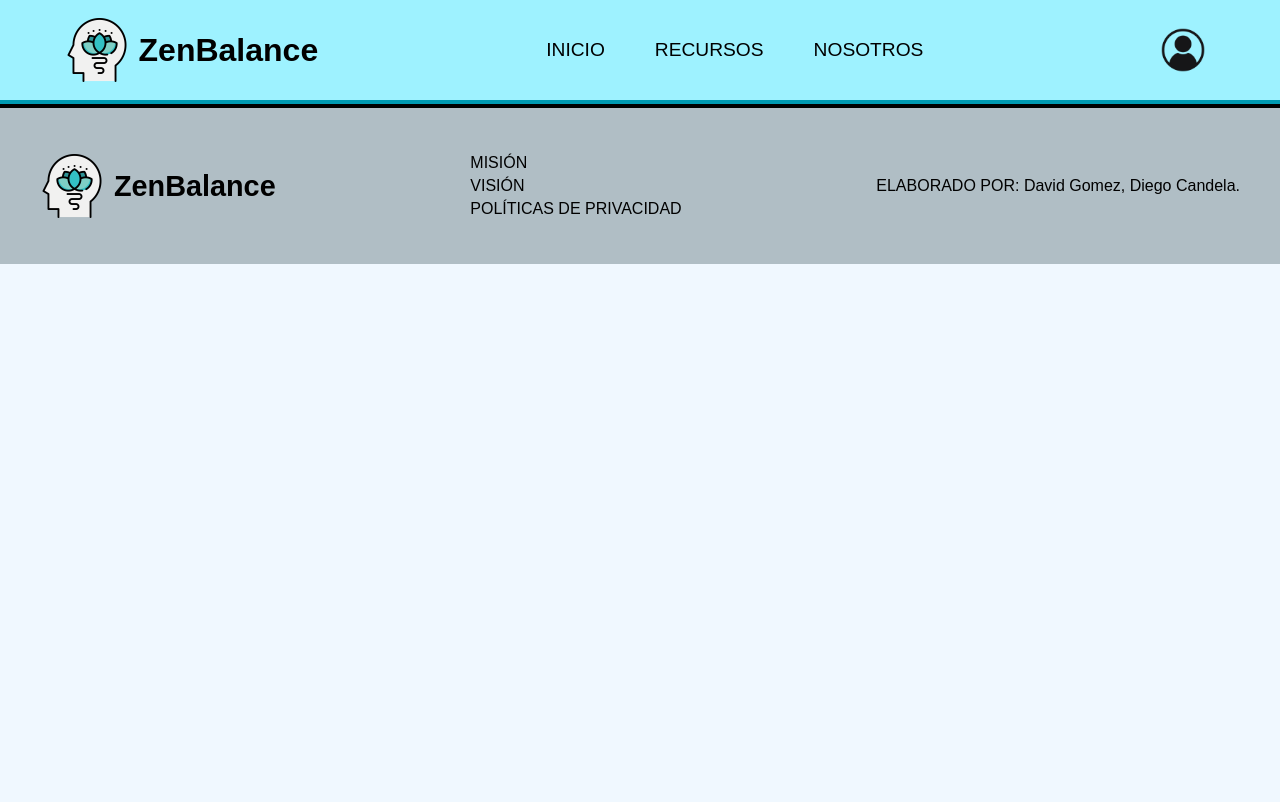
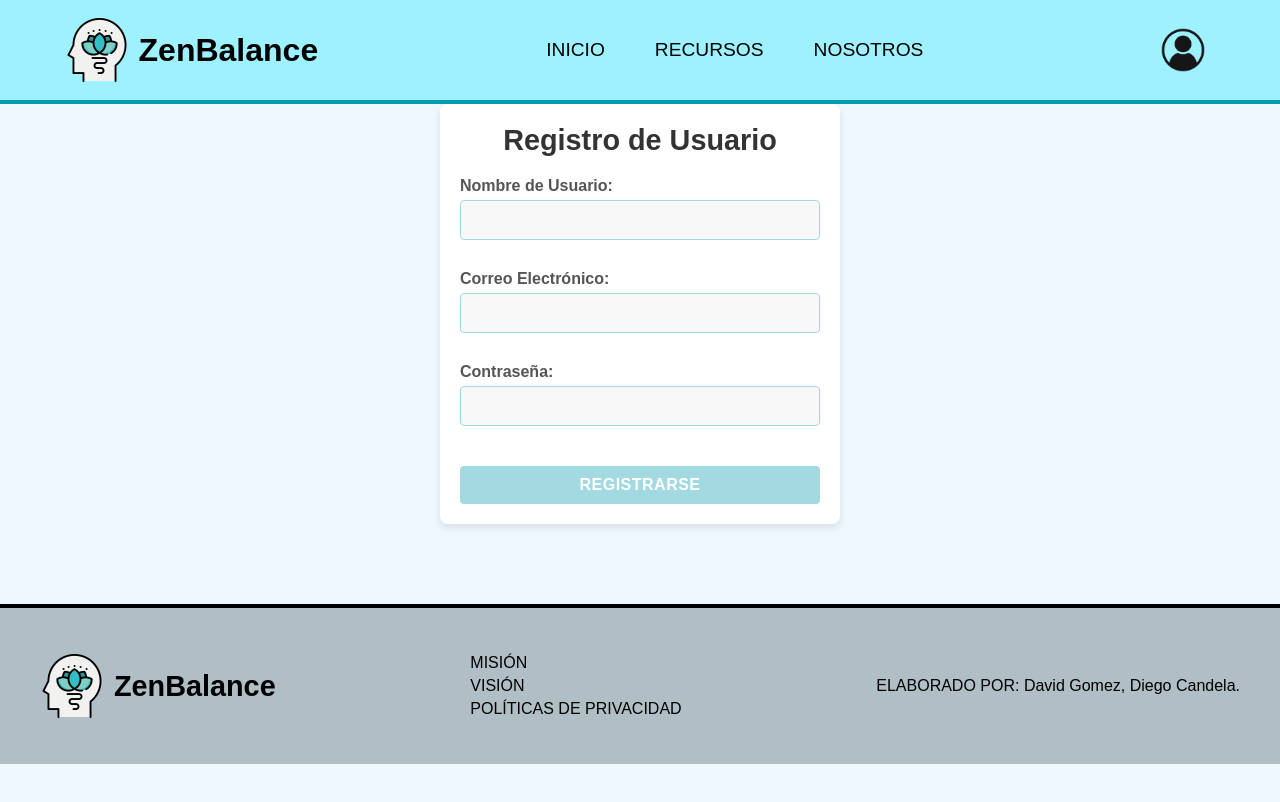
Before and after one commit to DiegoCandela/zenBalance, a React (Vite) app in the folder frontend/: page /register in a window 1280 px wide. Shown: the top 802 px of the page. Built offline with nearby package versions, Linux system fonts and the light colour scheme.

Commit message:
Registro_de_usuarios

```diff
--- a/frontend/src/App.jsx
+++ b/frontend/src/App.jsx
@@ -8,6 +8,7 @@ import Home from './assets/components/Home';
 import Login from './assets/components/Login';
 import Perfil from './assets/components/Perfil';
 import { UserProvider } from './assets/context/UserContext';
+import Register from './assets/components/Register';
 
 
 function App() {
@@ -19,6 +20,7 @@ function App() {
           <Routes>
             <Route path="/" element={<Home />} />
             <Route path="/login" element={<Login />} />
+            <Route path="/register" element={<Register />} />
             <Route path="/perfil" element={<Perfil />} />
           </Routes>
         </main>
--- a/frontend/src/assets/components/Login.jsx
+++ b/frontend/src/assets/components/Login.jsx
@@ -1,7 +1,7 @@
 // src/components/Login.jsx
 import React, { useState, useContext } from 'react';
 import axios from 'axios';
-import { useNavigate } from 'react-router-dom';
+import { useNavigate, Link } from 'react-router-dom'; // Importar Link para el enlace de registro
 import { UserContext } from '../context/UserContext';
 import "./styles/Login.css";
 
@@ -56,6 +56,9 @@ const Login = () => {
         />
         <button type="submit">Iniciar Sesión</button>
       </form>
+      <p className="register-prompt">
+        ¿No tienes una cuenta? <Link to="/register">Regístrate</Link>
+      </p>
     </div>
   );
 };
--- /dev/null
+++ b/frontend/src/assets/components/Register.jsx
@@ -0,0 +1,85 @@
+// src/components/Register.jsx
+import React, { useState } from 'react';
+import axios from 'axios';
+import { useNavigate } from 'react-router-dom';
+import './styles/Register.css';
+
+const Register = () => {
+  const [username, setUsername] = useState('');
+  const [email, setEmail] = useState('');
+  const [password, setPassword] = useState('');
+  const [message, setMessage] = useState('');
+  const [error, setError] = useState('');
+  const navigate = useNavigate();
+
+  const handleRegister = async (e) => {
+    e.preventDefault();
+    setMessage('');
+    setError('');
+
+    try {
+      const response = await axios.post('http://localhost:5000/api/auth/register', {
+        username,
+        email,
+        password,
+      });
+
+      setMessage(response.data.message);
+      // Redirigir al usuario a la página de login tras el registro
+      navigate('/login');
+    } catch (error) {
+      if (error.response) {
+        setError(error.response.data.message);
+      } else {
+        setError('Error en el servidor. Intenta nuevamente.');
+      }
+    }
+  };
+
+  return (
+    <div className="register-container">
+      <h1>Registro de Usuario</h1>
+      {message && <p className="success-message">{message}</p>}
+      {error && <p className="error-message">{error}</p>}
+
+      <form onSubmit={handleRegister}>
+        <div className="form-group">
+          <label htmlFor="username">Nombre de Usuario:</label>
+          <input
+            type="text"
+            id="username"
+            value={username}
+            onChange={(e) => setUsername(e.target.value)}
+            required
+          />
+        </div>
+
+        <div className="form-group">
+          <label htmlFor="email">Correo Electrónico:</label>
+          <input
+            type="email"
+            id="email"
+            value={email}
+            onChange={(e) => setEmail(e.target.value)}
+            required
+          />
+        </div>
+
+        <div className="form-group">
+          <label htmlFor="password">Contraseña:</label>
+          <input
+            type="password"
+            id="password"
+            value={password}
+            onChange={(e) => setPassword(e.target.value)}
+            required
+          />
+        </div>
+
+        <button type="submit">Registrarse</button>
+      </form>
+    </div>
+  );
+};
+
+export default Register;
--- a/frontend/src/assets/components/styles/Login.css
+++ b/frontend/src/assets/components/styles/Login.css
@@ -56,3 +56,20 @@
     margin-bottom: 15px;
     font-size: 14px;
   }
+
+  .register-prompt {
+    margin-top: 15px;
+    text-align: center;
+    font-size: 0.9rem;
+}
+
+.register-prompt a {
+    color: #0056b3;
+    font-weight: bold;
+    text-decoration: none;
+    margin-left: 5px;
+}
+
+.register-prompt a:hover {
+    text-decoration: underline;
+}
--- /dev/null
+++ b/frontend/src/assets/components/styles/Register.css
@@ -0,0 +1,65 @@
+/* src/components/styles/Register.css */
+
+.register-container {
+    max-width: 400px;
+    margin: 50px auto;
+    padding: 20px;
+    background-color: #fff;
+    border-radius: 8px;
+    box-shadow: 0 4px 8px rgba(0, 0, 0, 0.1);
+    text-align: center;
+}
+
+h1 {
+    font-size: 1.8rem;
+    color: #333;
+    margin-bottom: 20px;
+}
+
+.form-group {
+    margin-bottom: 15px;
+    text-align: left;
+}
+
+.form-group label {
+    display: block;
+    font-weight: bold;
+    color: #555;
+    margin-bottom: 5px;
+}
+
+.form-group input {
+    width: 100%;
+    padding: 10px;
+    font-size: 1rem;
+    border: 1px solid #A3D9E1;
+    border-radius: 4px;
+    background-color: #f8f8f8;
+}
+
+button {
+    padding: 10px 20px;
+    font-size: 1rem;
+    font-weight: bold;
+    color: #fff;
+    background-color: #A3D9E1;
+    border: none;
+    border-radius: 4px;
+    cursor: pointer;
+    margin-top: 10px;
+    transition: background-color 0.3s ease;
+}
+
+button:hover {
+    background-color: #82C8D4;
+}
+
+.success-message {
+    color: green;
+    margin-top: 10px;
+}
+
+.error-message {
+    color: red;
+    margin-top: 10px;
+}
```
Also changed, not shown: 1 other file (tests, documents, lock files or other folders).
